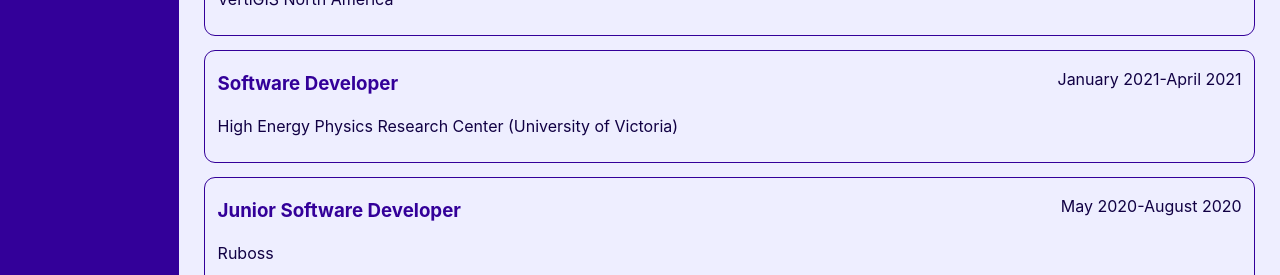
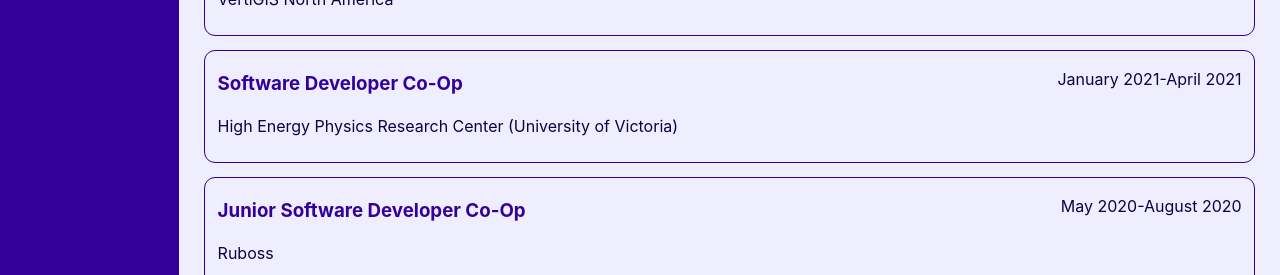
Before and after one commit to michaelklassen02/portfolio-website, a React (Vite) app: page /workexperience in a window 1280 px wide. Shown: the part 278-553 px from the top of the page. Built offline with nearby package versions, Linux system fonts and the light colour scheme.

Commit message:
wording change

```diff
--- a/src/components/WorkExperience.tsx
+++ b/src/components/WorkExperience.tsx
@@ -38,7 +38,7 @@
                 onClick={() => changeModal(2)}
             />
             <WorkExperienceBox
-                jobTitle='Software Developer'
+                jobTitle='Software Developer Co-Op'
                 startMonth='January'
                 startYear='2021'
                 endMonth='April'
@@ -47,7 +47,7 @@
                 onClick={() => changeModal(3)}
             />
             <WorkExperienceBox
-                jobTitle='Junior Software Developer'
+                jobTitle='Junior Software Developer Co-Op'
                 startMonth='May'
                 startYear='2020'
                 endMonth='August'
--- a/src/constants/data.ts
+++ b/src/constants/data.ts
@@ -31,7 +31,7 @@
         ]
     },
     {
-        jobTitle: 'Software Developer',
+        jobTitle: 'Software Developer Co-Op',
         startMonth: 'January',
         startYear: '2021',
         endMonth: 'April',
@@ -44,7 +44,7 @@
         ]
     },
     {
-        jobTitle: 'Junior Software Developer',
+        jobTitle: 'Junior Software Developer Co-Op',
         startMonth: 'May',
         startYear: '2020',
         endMonth: 'August',
```
